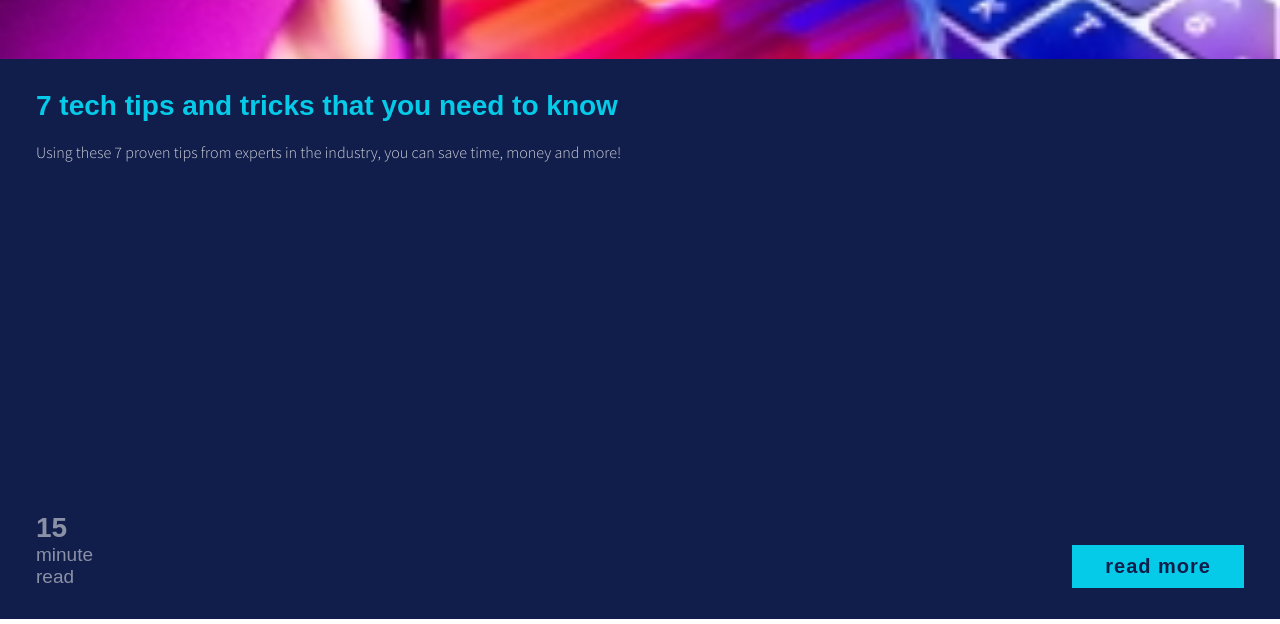
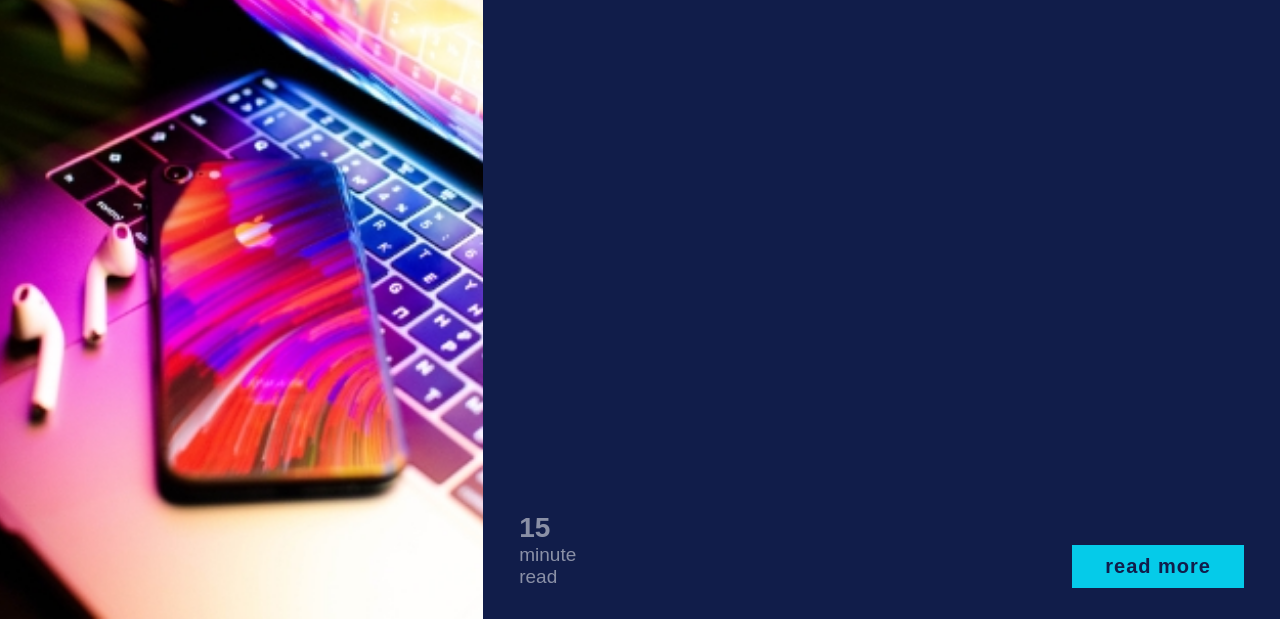
Before and after one commit to olena-ole/tech, a plain HTML site: page index.html in a window 1280 px wide. Shown: the part 181-805 px from the top of the page. Drawn offline with nearby package versions, Linux system fonts and the light colour scheme; a web font is replaced by a local one.

Commit message:
styled responsively

```diff
--- a/css/style.css
+++ b/css/style.css
@@ -71,3 +71,29 @@ main {
     color: #111D4A;
     text-decoration: none;
 }
+
+@media screen and (min-width: 600px) {
+    body {
+        display: flex;
+        font-size: 1.125rem;
+        height: 100vh;
+    }
+
+    header {
+        height: 100%;
+        flex: 2;
+    }
+
+    main {
+        height: 100%;
+        flex: 3;
+    }
+
+    h1 {
+        font-size: 2.25rem;
+    }
+
+    .title > p {
+        font-weight: 400;
+    }
+}
--- a/index.html
+++ b/index.html
@@ -13,7 +13,7 @@
 </head>
 <body>
     <header>
-        <img src="img/tech.jpg" alt="">
+        <img src="img/tech.jpg" alt="iphone, macbook and airpods">
     </header>
     <main>
         <div class="title">
```
